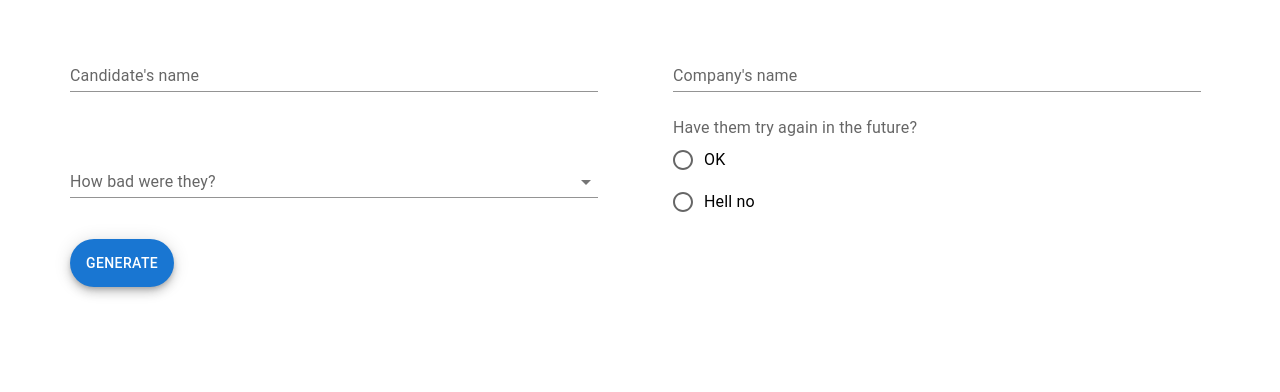
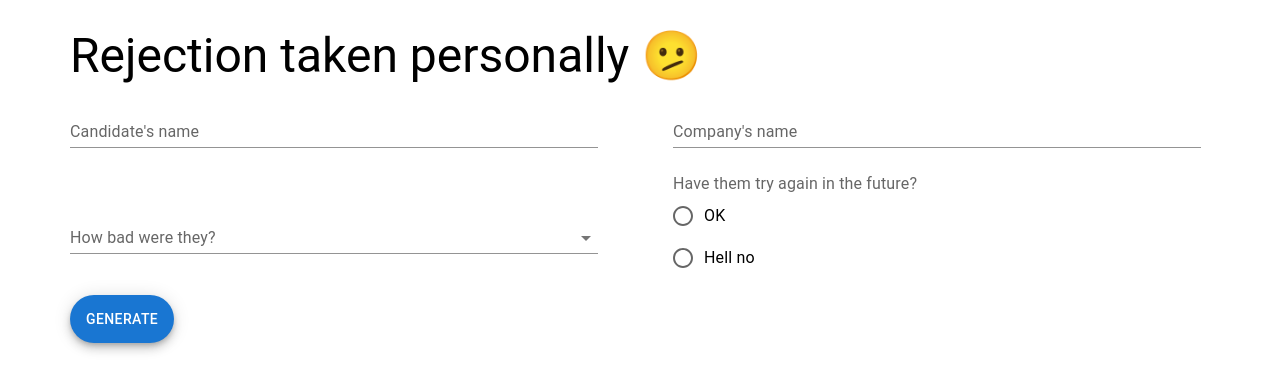
Before and after one commit to haddaro/RejectionLetterGenerator, a React (Vite) app: page / in a window 1280 px wide. Shown: the top 392 px of the page. Built offline with nearby package versions, Linux system fonts and the light colour scheme.

Commit message:
added header

```diff
--- a/src/App.tsx
+++ b/src/App.tsx
@@ -2,6 +2,7 @@ import { useState } from "react";
 import Form from "./components/Form";
 import { Input } from "./types/InputType";
 import { Box, Paper, Typography } from "@mui/material";
+import Header from "./components/Header";
 
 function App() {
   const [data, setData] = useState<Input>({
@@ -19,6 +20,7 @@ function App() {
 
   return (
     <>
+      <Header />
       <Form onFormSubmit={handleFormSubmit} />
       {isSubmitted && (
         <Paper style={{ marginTop: "50px", padding: "16px" }} elevation={6}>
--- /dev/null
+++ b/src/components/Header.tsx
@@ -0,0 +1,7 @@
+import { Box, Typography } from "@mui/material";
+
+const Header = () => {
+  return <Typography variant="h3">Rejection taken personally 🫤</Typography>;
+};
+
+export default Header;
```
